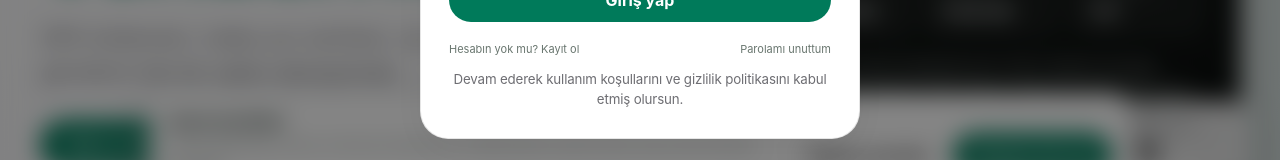
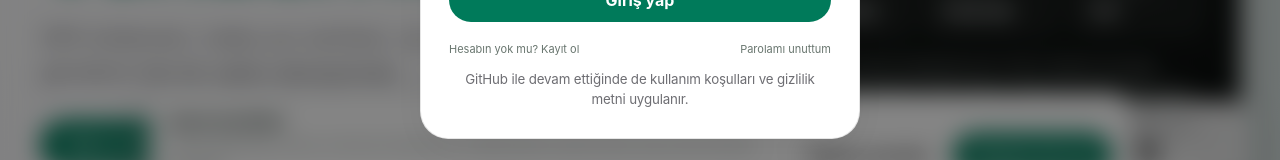
Before and after one commit to ajaroste/halkaarzim, a Next.js app: page / in a window 1280 px wide. Both pictures are taken after a click on the button "Giriş yap". Shown: the part 565-725 px from the top of the page. Built offline with nearby package versions, Linux system fonts and the light colour scheme; no server answers.

Commit message:
legal: require visible terms acceptance on email signup

```diff
--- a/components/AuthModal.tsx
+++ b/components/AuthModal.tsx
@@ -1,5 +1,6 @@
 "use client";
 
+import Link from "next/link";
 import { useState } from "react";
 import type { FormEvent, MouseEvent } from "react";
 import { isSupabaseConfigured, requestPasswordReset, signIn, signUp } from "@/lib/supabase-rest";
@@ -50,6 +51,7 @@ export function AuthModal({ open, onClose }: { open: boolean; onClose: () => voi
     const email = String(form.get("email") || "").trim().toLowerCase();
     const password = String(form.get("password") || "");
     const displayName = String(form.get("displayName") || "").trim();
+    const termsAccepted = form.get("termsAccepted") === "on";
 
     if (!email.includes("@")) {
       setMessage("Geçerli bir e-posta adresi gir.");
@@ -57,6 +59,10 @@ export function AuthModal({ open, onClose }: { open: boolean; onClose: () => voi
     }
     if (mode !== "reset" && password.length < 8) {
       setMessage("Parola en az 8 karakter olmalıdır.");
+      return;
+    }
+    if (mode === "signup" && !termsAccepted) {
+      setMessage("Hesap oluşturmak için kullanım koşullarını kabul etmen ve gizlilik metnini okuduğunu onaylaman gerekir.");
       return;
     }
 
@@ -144,6 +150,7 @@ export function AuthModal({ open, onClose }: { open: boolean; onClose: () => voi
         {mode === "signup" && <label>Görünen ad<input name="displayName" minLength={2} maxLength={40} autoComplete="name" required /></label>}
         <label>E-posta<input name="email" type="email" autoComplete="email" required /></label>
         {mode !== "reset" && <label>Parola<input name="password" type="password" minLength={8} autoComplete={mode === "signin" ? "current-password" : "new-password"} required /></label>}
+        {mode === "signup" && <label className="legalConsentRow"><input name="termsAccepted" type="checkbox" required /><span><Link href="/kullanim-kosullari" target="_blank">Kullanım koşullarını</Link> kabul ediyorum ve <Link href="/gizlilik" target="_blank">Gizlilik/KVKK metnini</Link> okudum.</span></label>}
         <button className="primaryButton full" disabled={busy || !isSupabaseConfigured()}>
           {busyAction === "email" ? "İşleniyor…" : mode === "signin" ? "Giriş yap" : mode === "signup" ? "Hesap oluştur" : "Bağlantı gönder"}
         </button>
@@ -156,7 +163,7 @@ export function AuthModal({ open, onClose }: { open: boolean; onClose: () => voi
         </button>
         {mode === "signin" && <button className="textButton" type="button" disabled={busy} onClick={() => { setMode("reset"); setMessage(""); }}>Parolamı unuttum</button>}
       </div>
-      <small className="authPrivacy">Devam ederek kullanım koşullarını ve gizlilik politikasını kabul etmiş olursun.</small>
+      <small className="authPrivacy">GitHub ile devam ettiğinde de <Link href="/kullanim-kosullari">kullanım koşulları</Link> ve <Link href="/gizlilik">gizlilik metni</Link> uygulanır.</small>
     </section>
   </div>;
 }
```
